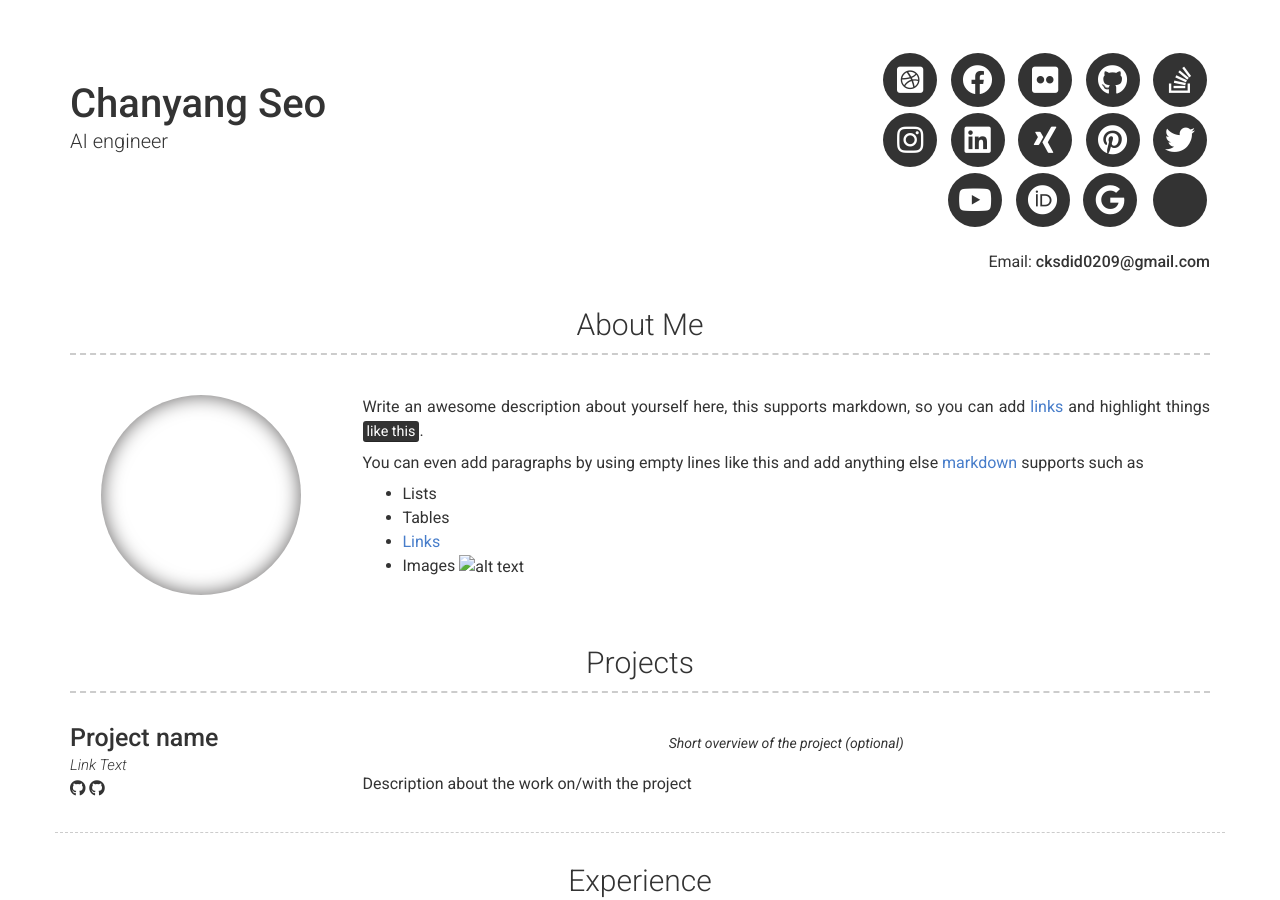
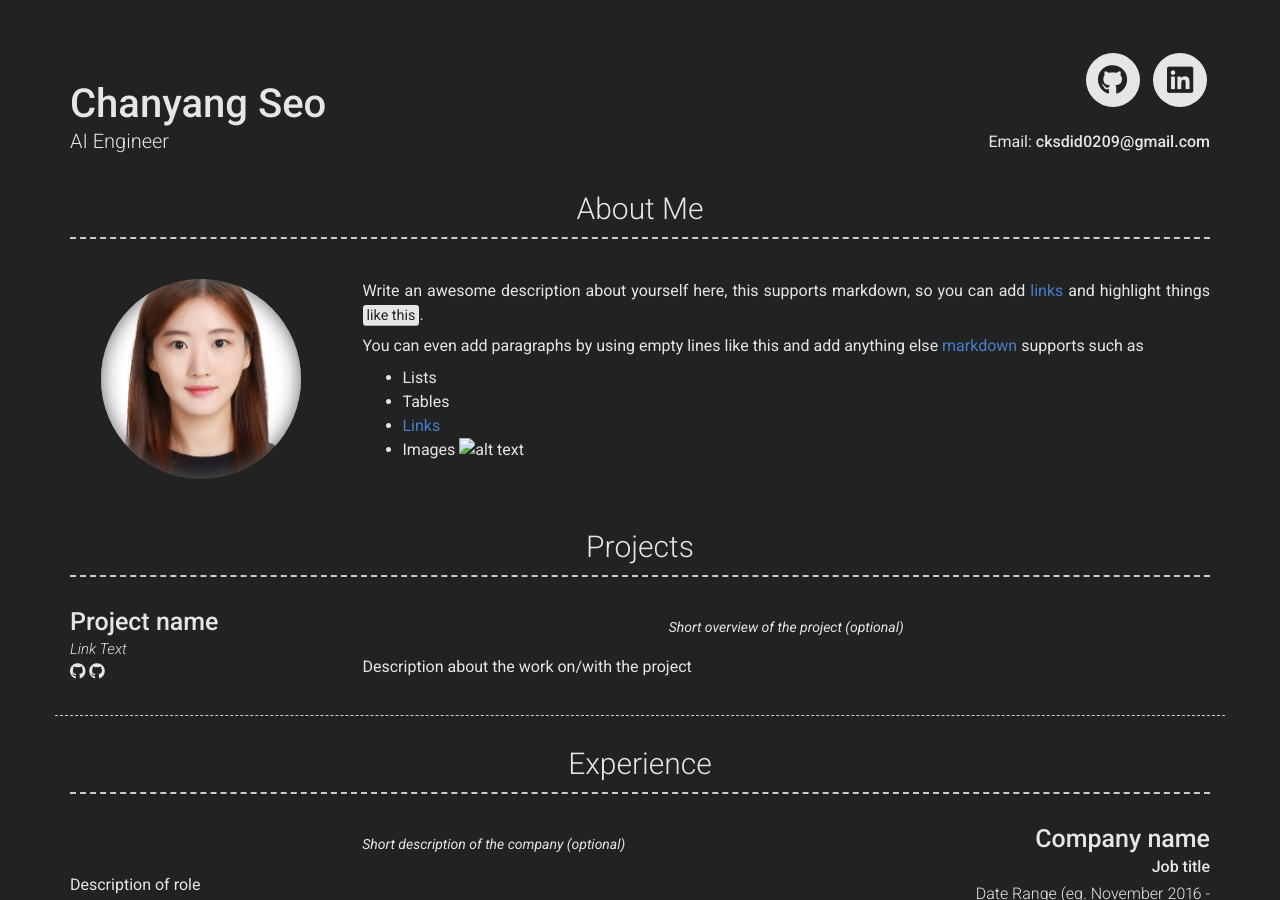
Before and after one commit to chan8616/chan8616.github.io, a Jekyll site: the page built from index.md, in a window 1280 px wide and 900 px high. Built offline with Jekyll 4.4.1, drawn with Linux system fonts in a browser that asks for light colours; nearby versions of some CDN libraries; part of the change alters nothing that is shown.

Commit message:
Update _config.yml

```diff
--- a/_config.yml
+++ b/_config.yml
@@ -9,7 +9,7 @@ version: 2
 
 # Personal info
 name: Chanyang Seo
-title: AI engineer
+title: AI Engineer
 email: cksdid0209@gmail.com
 # email_title: Email (Email title override)
 # phone:
@@ -18,28 +18,28 @@ email: cksdid0209@gmail.com
 # website_title: Web (Website title override)
 
 # Dark Mode (true/false/never)
-darkmode: false
+darkmode: true
 
 # Social links
-twitter_username: jekyllrb
-github_username:  jekyll
-stackoverflow_username: "00000001"
-dribbble_username: jekyll
-facebook_username: jekyll
-flickr_username: jekyll
-instagram_username: jekyll
-linkedin_username: jekyll
-xing_username: jekyll
-pinterest_username: jekyll
-youtube_username: jekyll
-orcid_username: 0000-0000-0000-0000
-googlescholar_username: D847cGsAAAAJ
+#twitter_username: jekyllrb
+github_username:  chan8616
+#stackoverflow_username: "00000001"
+#dribbble_username: jekyll
+#facebook_username: jekyll
+#flickr_username: jekyll
+#instagram_username: jekyll
+linkedin_username: chanyang-seo-038670244
+#xing_username: jekyll
+#pinterest_username: jekyll
+#youtube_username: jekyll
+#orcid_username: 0000-0000-0000-0000
+#googlescholar_username: D847cGsAAAAJ
 
 # Additional icon links
-additional_links:
-- title: Link name
-  icon: Font Awesome brand icon name (eg. fab fa-twitter) (https://fontawesome.com/icons?d=gallery&s=brands&m=free)
-  url: Link url (eg. https://google.com)
+# additional_links:
+# - title: Link name
+#   icon: Font Awesome brand icon name (eg. fab fa-twitter) (https://fontawesome.com/icons?d=gallery&s=brands&m=free)
+#   url: Link url (eg. https://google.com)
 # - title: another link
 #   icon: font awesome brand icon name (eg. fab fa-twitter) (https://fontawesome.com/icons?d=gallery&s=brands&m=free)
 #   url: Link url (eg. https://google.com)
@@ -52,7 +52,8 @@ additional_links:
 
 # About Section
 # about_title: About Me (Use this to override about section title)
-about_profile_image: Directory of profile image (eg. images/profile.jpg)
+about_profile_image: images/image01.png
+# Directory of profile image (eg. images/profile.jpg)
 about_content: | # this will include new lines to allow paragraphs
   Write an awesome description about yourself here, this supports markdown, so you can add [links](http://foobar.com) and highlight things <mark>like this</mark>.
 
```
